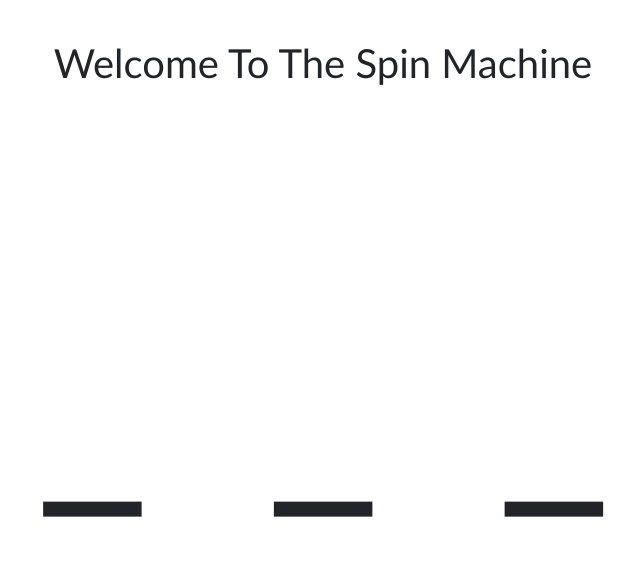
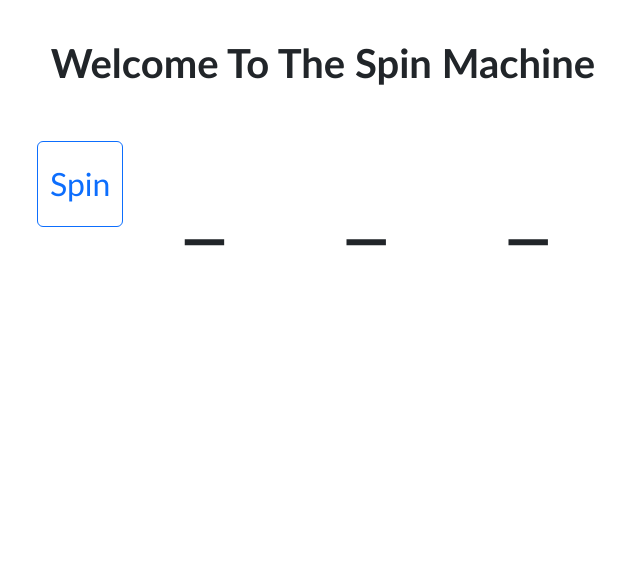
Before and after one commit to jlull7774/Project-1, a plain HTML site: page index.html in a window 1280 px wide. Shown: the whole page, without its empty margins (317-957 px from the left). Drawn offline with nearby package versions, Linux system fonts and the light colour scheme.

Commit message:
base layout fixed final

```diff
--- a/index.html
+++ b/index.html
@@ -16,11 +16,17 @@
   </head>
   <body>
     <div class="container-fluid">
-      <div class="d-flex justify-content-center fs-1 mt-2">Welcome To The Spin Machine</div>
-      <div class="d-flex flex-row justify-content-center mt-5">
-        <div class="p-2 mt-5">_</div>
-        <div class="p-2 mt-5">_</div>
-        <div class="p-2 mt-5">_</div>
+      <div class="d-flex justify-content-center fs-1 mt-2 fw-bold">
+        Welcome To The Spin Machine
       </div>
+      <div class="d-flex flex-row justify-content-center">
+        <button type="button" class="btn btn-outline-primary fs-2 my-5 mx-0">
+          Spin
+        </button>
+        <div class="p-2 mt-3">_</div>
+        <div class="p-2 mt-3">_</div>
+        <div class="p-2 mt-3">_</div>
+      </div>
+    </div>
   </body>
 </html>
--- a/style.css
+++ b/style.css
@@ -2,7 +2,7 @@
   font-family: "Gill Sans", "Gill Sans MT", Calibri, "Trebuchet MS", sans-serif;
 }
 .slot-item {
-  font-size: 100px;
+  font-size: 50px;
   padding: 50px;
 }
 .you-win-text {
@@ -18,8 +18,8 @@
 .container-fluid {
   padding-top: 25px;
 }
-.p-2.mt-5 {
-  font-size: 250px;
+.p-2.mt-3 {
+  font-size: 100px;
   margin-left: 50px;
   margin-right: 50px;
 }
```
